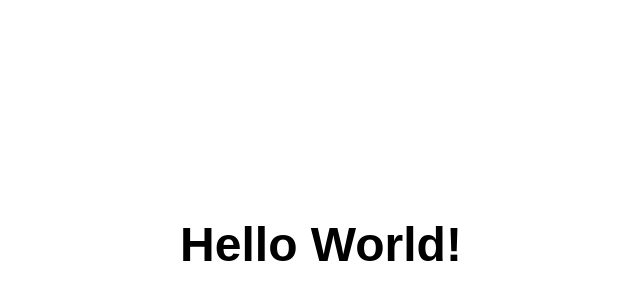
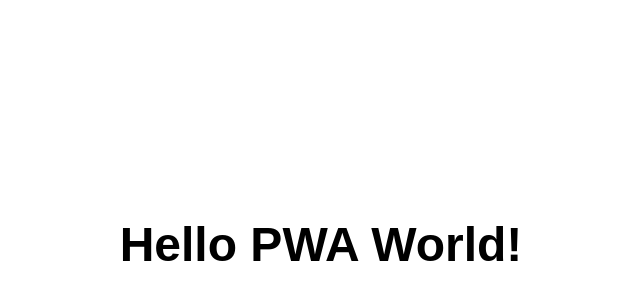
Before and after one commit to WebSonika/PWA, a plain HTML site: page index.html in a window 1280 px wide. Shown: the part 156-463 px from the top of the page, without its empty margins (319-959 px from the left). Drawn offline with Linux system fonts and the light colour scheme.

Commit message:
Update index.html

```diff
--- a/index.html
+++ b/index.html
@@ -18,7 +18,7 @@
 </head>
 <body class="fullscreen">
   <div class="container">
-    <h1 class="title">Hello World!</h1>
+    <h1 class="title">Hello PWA World!</h1>
   </div>
   <script src="js/main.js"></script>
 </body>
```
